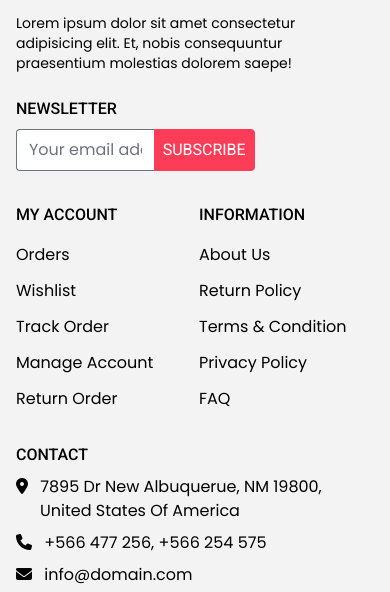
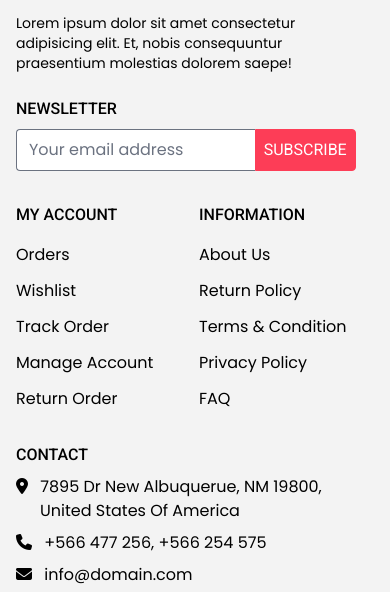
Before and after one commit to ShahadatShijan/Ecommerce-website, a website: page src/index.html in a window 390 px wide. Shown: the part 5589-6181 px from the top of the page. Drawn offline with Linux system fonts and the light colour scheme.

Commit message:
change footer style

```diff
--- a/src/index.html
+++ b/src/index.html
@@ -932,7 +932,7 @@
           </p>
           <div>
             <h3 class="text-base uppercase font-medium py-2">newsletter</h3>
-            <div class="flex w-2/3 lg:w-full">
+            <div class="flex w-full">
               <input type="email" class="w-2/3 border border-r-0 rounded-l focus:ring-0 focus:border-primary outline-none"
                 name="" placeholder="Your email address" id="" />
               <button
```
Also changed, not shown: dist/output.css.
